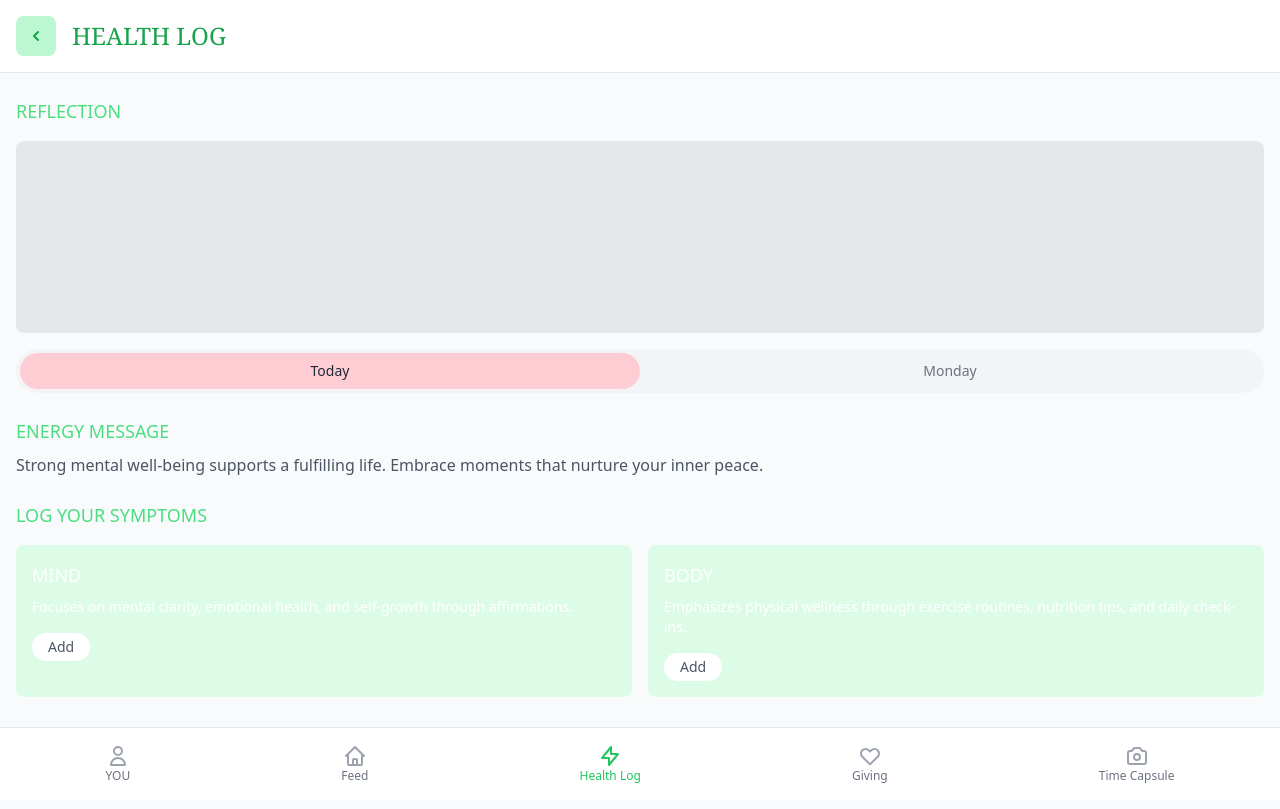
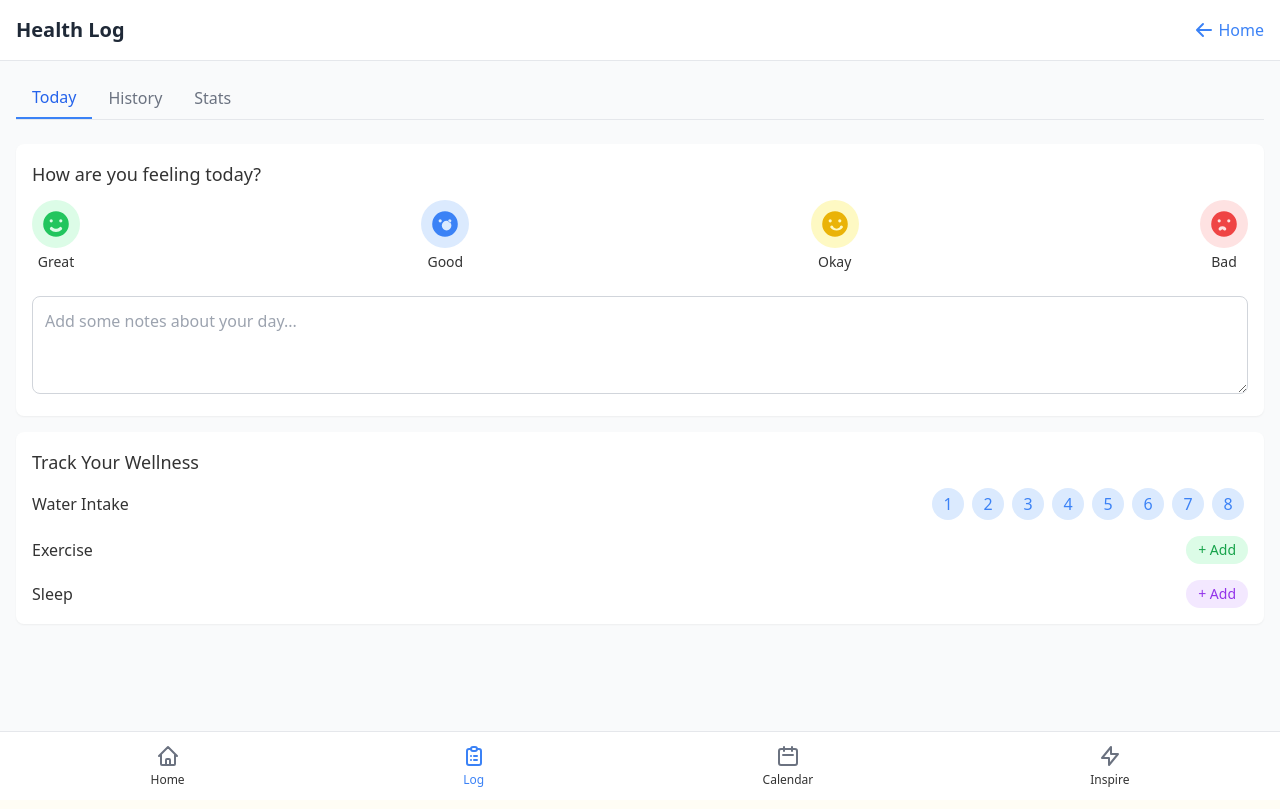
Before and after one commit to TheSamanthaWilliams/you-wellness-app, a Next.js app: page /health-log in a window 1280 px wide. Built offline with nearby package versions, Linux system fonts and the light colour scheme.

Commit message:
Update page.js

```diff
--- a/app/health-log/page.js
+++ b/app/health-log/page.js
@@ -1,134 +1,198 @@
-"use client";
-
 import React, { useState } from 'react';
 import Link from 'next/link';
 
 export default function HealthLogPage() {
-  const [activeDay, setActiveDay] = useState('today');
+  const [activeTab, setActiveTab] = useState('today');
 
   return (
     <div className="min-h-screen bg-gray-50">
-      {/* Header */}
       <header className="bg-white py-4 px-4 border-b border-gray-200">
-        <div className="flex items-center">
-          <Link href="/dashboard" className="mr-4">
-            <div className="w-10 h-10 bg-green-200 rounded-lg flex items-center justify-center">
-              <svg xmlns="http://www.w3.org/2000/svg" className="h-5 w-5 text-green-600" viewBox="0 0 20 20" fill="currentColor">
-                <path fillRule="evenodd" d="M12.707 5.293a1 1 0 010 1.414L9.414 10l3.293 3.293a1 1 0 01-1.414 1.414l-4-4a1 1 0 010-1.414l4-4a1 1 0 011.414 0z" clipRule="evenodd" />
+        <div className="flex items-center justify-between">
+          <h1 className="text-xl font-bold text-gray-800">Health Log</h1>
+          <Link href="/" className="text-blue-500 flex items-center">
+            <svg xmlns="http://www.w3.org/2000/svg" className="h-5 w-5 mr-1" viewBox="0 0 20 20" fill="currentColor">
+              <path fillRule="evenodd" d="M9.707 16.707a1 1 0 01-1.414 0l-6-6a1 1 0 010-1.414l6-6a1 1 0 011.414 1.414L5.414 9H17a1 1 0 110 2H5.414l4.293 4.293a1 1 0 010 1.414z" clipRule="evenodd" />
             </svg>
-            </div>
+            Home
           </Link>
-          <h1 className="text-2xl font-serif text-green-600">HEALTH LOG</h1>
         </div>
       </header>
 
       <div className="px-4 py-6">
-        {/* Reflection Section */}
-        <div className="mb-6">
-          <h2 className="text-green-400 text-lg font-light mb-4">REFLECTION</h2>
-
-          <div className="w-full h-48 rounded-lg overflow-hidden mb-4 bg-gray-200"></div>
-
-          {/* Day Selector */}
-          <div className="flex bg-gray-100 rounded-full p-1 mb-4">
+        <div className="flex mb-6 border-b border-gray-200">
           <button
-              onClick={() => setActiveDay('today')}
-              className={`flex-1 py-2 px-4 rounded-full text-sm ${
-                activeDay === 'today' ? 'bg-rose-200 text-gray-800' : 'text-gray-500'
+            onClick={() => setActiveTab('today')}
+            className={`pb-2 px-4 ${
+              activeTab === 'today'
+                ? 'border-b-2 border-blue-500 text-blue-600 font-medium'
+                : 'text-gray-500'
             }`}
           >
             Today
           </button>
           <button
-              onClick={() => setActiveDay('monday')}
-              className={`flex-1 py-2 px-4 rounded-full text-sm ${
-                activeDay === 'monday' ? 'bg-rose-200 text-gray-800' : 'text-gray-500'
+            onClick={() => setActiveTab('history')}
+            className={`pb-2 px-4 ${
+              activeTab === 'history'
+                ? 'border-b-2 border-blue-500 text-blue-600 font-medium'
+                : 'text-gray-500'
             }`}
           >
-              Monday
+            History
           </button>
-          </div>
-        </div>
-
-        {/* Energy Message */}
-        <div className="mb-6">
-          <h2 className="text-green-400 text-lg font-light mb-2">ENERGY MESSAGE</h2>
-          <p className="text-gray-600">
-            Strong mental well-being supports a fulfilling life. Embrace moments that nurture your inner peace.
-          </p>
-        </div>
-
-        {/* Log Your Symptoms */}
-        <div className="mb-6">
-          <h2 className="text-green-400 text-lg font-light mb-4">LOG YOUR SYMPTOMS</h2>
-
-          <div className="grid grid-cols-2 gap-4">
-            {/* Mind Section */}
-            <div className="bg-green-100 rounded-lg p-4">
-              <h3 className="text-white text-lg font-medium mb-2">MIND</h3>
-              <p className="text-white text-sm mb-4">
-                Focuses on mental clarity, emotional health, and self-growth through affirmations.
-              </p>
-              <button className="bg-white text-gray-600 rounded-full px-4 py-1 text-sm">
-                Add
+          <button
+            onClick={() => setActiveTab('stats')}
+            className={`pb-2 px-4 ${
+              activeTab === 'stats'
+                ? 'border-b-2 border-blue-500 text-blue-600 font-medium'
+                : 'text-gray-500'
+            }`}
+          >
+            Stats
           </button>
         </div>
 
-            {/* Body Section */}
-            <div className="bg-green-100 rounded-lg p-4">
-              <h3 className="text-white text-lg font-medium mb-2">BODY</h3>
-              <p className="text-white text-sm mb-4">
-                Emphasizes physical wellness through exercise routines, nutrition tips, and daily check-ins.
-              </p>
-              <button className="bg-white text-gray-600 rounded-full px-4 py-1 text-sm">
-                Add
+        {activeTab === 'today' && (
+          <div>
+            <div className="bg-white rounded-lg shadow-sm p-4 mb-4">
+              <h2 className="text-lg font-medium mb-3">How are you feeling today?</h2>
+              <div className="flex justify-between mb-6">
+                <button className="flex flex-col items-center">
+                  <div className="w-12 h-12 rounded-full bg-green-100 flex items-center justify-center mb-1">
+                    <svg xmlns="http://www.w3.org/2000/svg" className="h-8 w-8 text-green-500" viewBox="0 0 20 20" fill="currentColor">
+                      <path fillRule="evenodd" d="M10 18a8 8 0 100-16 8 8 0 000 16zM7 9a1 1 0 100-2 1 1 0 000 2zm7-1a1 1 0 11-2 0 1 1 0 012 0zm-.464 5.535a1 1 0 10-1.415-1.414 3 3 0 01-4.242 0 1 1 0 00-1.415 1.414 5 5 0 007.072 0z" clipRule="evenodd" />
+                    </svg>
+                  </div>
+                  <span className="text-sm">Great</span>
+                </button>
+                <button className="flex flex-col items-center">
+                  <div className="w-12 h-12 rounded-full bg-blue-100 flex items-center justify-center mb-1">
+                    <svg xmlns="http://www.w3.org/2000/svg" className="h-8 w-8 text-blue-500" viewBox="0 0 20 20" fill="currentColor">
+                      <path fillRule="evenodd" d="M10 18a8 8 0 100-16 8 8 0 000 16zM7 9a1 1 0 100-2 1 1 0 000 2zm7-1a1 1 0 11-2 0 1 1 0 012 0zm-3 6a3 3 0 100-6 3 3 0 000 6z" clipRule="evenodd" />
+                    </svg>
+                  </div>
+                  <span className="text-sm">Good</span>
+                </button>
+                <button className="flex flex-col items-center">
+                  <div className="w-12 h-12 rounded-full bg-yellow-100 flex items-center justify-center mb-1">
+                    <svg xmlns="http://www.w3.org/2000/svg" className="h-8 w-8 text-yellow-500" viewBox="0 0 20 20" fill="currentColor">
+                      <path fillRule="evenodd" d="M10 18a8 8 0 100-16 8 8 0 000 16zM7 9a1 1 0 100-2 1 1 0 000 2zm7-1a1 1 0 11-2 0 1 1 0 012 0zm-3 6a5 5 0 01-4-2 1 1 0 112 0 3 3 0 004 0 1 1 0 112 0 5 5 0 01-4 2z" clipRule="evenodd" />
+                    </svg>
+                  </div>
+                  <span className="text-sm">Okay</span>
+                </button>
+                <button className="flex flex-col items-center">
+                  <div className="w-12 h-12 rounded-full bg-red-100 flex items-center justify-center mb-1">
+                    <svg xmlns="http://www.w3.org/2000/svg" className="h-8 w-8 text-red-500" viewBox="0 0 20 20" fill="currentColor">
+                      <path fillRule="evenodd" d="M10 18a8 8 0 100-16 8 8 0 000 16zM7 9a1 1 0 100-2 1 1 0 000 2zm7-1a1 1 0 11-2 0 1 1 0 012 0zm-4.293 5.707a1 1 0 101.414-1.414 3 3 0 00-4.242 0 1 1 0 001.414 1.414 1 1 0 011.414 0z" clipRule="evenodd" />
+                    </svg>
+                  </div>
+                  <span className="text-sm">Bad</span>
+                </button>
+              </div>
+              <textarea
+                className="w-full border border-gray-300 rounded-lg p-3 text-gray-700 focus:outline-none focus:ring-2 focus:ring-blue-500 focus:border-transparent"
+                placeholder="Add some notes about your day..."
+                rows="3"
+              ></textarea>
+            </div>
+
+            <div className="bg-white rounded-lg shadow-sm p-4 mb-4">
+              <h2 className="text-lg font-medium mb-3">Track Your Wellness</h2>
+              <div className="space-y-4">
+                <div className="flex items-center justify-between">
+                  <span className="font-medium">Water Intake</span>
+                  <div className="flex">
+                    {[1, 2, 3, 4, 5, 6, 7, 8].map((n) => (
+                      <button key={n} className="w-8 h-8 rounded-full bg-blue-100 text-blue-500 mx-1 hover:bg-blue-200">
+                        {n}
+                      </button>
+                    ))}
+                  </div>
+                </div>
+                <div className="flex items-center justify-between">
+                  <span className="font-medium">Exercise</span>
+                  <button className="bg-green-100 text-green-600 py-1 px-3 rounded-full text-sm font-medium">
+                    + Add
+                  </button>
+                </div>
+                <div className="flex items-center justify-between">
+                  <span className="font-medium">Sleep</span>
+                  <button className="bg-purple-100 text-purple-600 py-1 px-3 rounded-full text-sm font-medium">
+                    + Add
                   </button>
                 </div>
               </div>
             </div>
           </div>
+        )}
 
-      {/* Bottom Navigation */}
-      <nav className="fixed bottom-0 left-0 right-0 bg-white border-t border-gray-200 flex justify-around py-2">
-        <Link href="/you" className="flex flex-col items-center px-4 py-2">
-          <svg xmlns="http://www.w3.org/2000/svg" className="h-6 w-6 text-gray-400" fill="none" viewBox="0 0 24 24" stroke="currentColor">
-            <path strokeLinecap="round" strokeLinejoin="round" strokeWidth={2} d="M16 7a4 4 0 11-8 0 4 4 0 018 0zM12 14a7 7 0 00-7 7h14a7 7 0 00-7-7z" />
-          </svg>
-          <span className="text-xs text-gray-500">YOU</span>
-        </Link>
+        {activeTab === 'history' && (
+          <div className="bg-white rounded-lg shadow-sm p-4">
+            <h2 className="text-lg font-medium mb-3">Your Health History</h2>
+            <div className="space-y-3">
+              <div className="border-b border-gray-100 pb-3">
+                <div className="flex justify-between">
+                  <span className="text-gray-500">March 31, 2025</span>
+                  <span className="text-green-500 font-medium">Great</span>
+                </div>
+                <p className="text-sm text-gray-700 mt-1">Completed 30-minute workout and drank 8 glasses of water.</p>
+              </div>
+              <div className="border-b border-gray-100 pb-3">
+                <div className="flex justify-between">
+                  <span className="text-gray-500">March 30, 2025</span>
+                  <span className="text-blue-500 font-medium">Good</span>
+                </div>
+                <p className="text-sm text-gray-700 mt-1">Felt well-rested after 8 hours of sleep.</p>
+              </div>
+              <div className="border-b border-gray-100 pb-3">
+                <div className="flex justify-between">
+                  <span className="text-gray-500">March 29, 2025</span>
+                  <span className="text-yellow-500 font-medium">Okay</span>
+                </div>
+                <p className="text-sm text-gray-700 mt-1">Busy day at work, only managed to drink 5 glasses of water.</p>
+              </div>
+            </div>
+          </div>
+        )}
 
-        <Link href="/feed" className="flex flex-col items-center px-4 py-2">
-          <svg xmlns="http://www.w3.org/2000/svg" className="h-6 w-6 text-gray-400" fill="none" viewBox="0 0 24 24" stroke="currentColor">
+        {activeTab === 'stats' && (
+          <div className="bg-white rounded-lg shadow-sm p-4">
+            <h2 className="text-lg font-medium mb-3">Wellness Statistics</h2>
+            <p className="text-gray-500 text-center py-4">Your wellness data will be visualized here.</p>
+            <div className="h-48 bg-gray-100 rounded-lg flex items-center justify-center">
+              <p className="text-gray-500">Weekly and monthly trends will appear here</p>
+            </div>
+          </div>
+        )}
+      </div>
+
+      <div className="fixed bottom-0 left-0 right-0 bg-white border-t border-gray-200 p-3 flex justify-around">
+        <Link href="/" className="flex flex-col items-center">
+          <svg xmlns="http://www.w3.org/2000/svg" className="h-6 w-6 text-gray-500" fill="none" viewBox="0 0 24 24" stroke="currentColor">
             <path strokeLinecap="round" strokeLinejoin="round" strokeWidth={2} d="M3 12l2-2m0 0l7-7 7 7M5 10v10a1 1 0 001 1h3m10-11l2 2m-2-2v10a1 1 0 01-1 1h-3m-6 0a1 1 0 001-1v-4a1 1 0 011-1h2a1 1 0 011 1v4a1 1 0 001 1m-6 0h6" />
           </svg>
-          <span className="text-xs text-gray-500">Feed</span>
+          <span className="text-xs mt-1">Home</span>
         </Link>
-
-        <Link href="/health-log" className="flex flex-col items-center px-4 py-2">
-          <svg xmlns="http://www.w3.org/2000/svg" className="h-6 w-6 text-green-500" fill="none" viewBox="0 0 24 24" stroke="currentColor">
+        <Link href="/health-log" className="flex flex-col items-center">
+          <svg xmlns="http://www.w3.org/2000/svg" className="h-6 w-6 text-blue-500" fill="none" viewBox="0 0 24 24" stroke="currentColor">
+            <path strokeLinecap="round" strokeLinejoin="round" strokeWidth={2} d="M9 5H7a2 2 0 00-2 2v12a2 2 0 002 2h10a2 2 0 002-2V7a2 2 0 00-2-2h-2M9 5a2 2 0 002 2h2a2 2 0 002-2M9 5a2 2 0 012-2h2a2 2 0 012 2m-3 7h3m-3 4h3m-6-4h.01M9 16h.01" />
+          </svg>
+          <span className="text-xs mt-1 text-blue-500">Log</span>
+        </Link>
+        <Link href="/calendar" className="flex flex-col items-center">
+          <svg xmlns="http://www.w3.org/2000/svg" className="h-6 w-6 text-gray-500" fill="none" viewBox="0 0 24 24" stroke="currentColor">
+            <path strokeLinecap="round" strokeLinejoin="round" strokeWidth={2} d="M8 7V3m8 4V3m-9 8h10M5 21h14a2 2 0 002-2V7a2 2 0 00-2-2H5a2 2 0 00-2 2v12a2 2 0 002 2z" />
+          </svg>
+          <span className="text-xs mt-1">Calendar</span>
+        </Link>
+        <Link href="/inspiration" className="flex flex-col items-center">
+          <svg xmlns="http://www.w3.org/2000/svg" className="h-6 w-6 text-gray-500" fill="none" viewBox="0 0 24 24" stroke="currentColor">
             <path strokeLinecap="round" strokeLinejoin="round" strokeWidth={2} d="M13 10V3L4 14h7v7l9-11h-7z" />
           </svg>
-          <span className="text-xs text-green-500">Health Log</span>
+          <span className="text-xs mt-1">Inspire</span>
         </Link>
-
-        <Link href="/giving" className="flex flex-col items-center px-4 py-2">
-          <svg xmlns="http://www.w3.org/2000/svg" className="h-6 w-6 text-gray-400" fill="none" viewBox="0 0 24 24" stroke="currentColor">
-            <path strokeLinecap="round" strokeLinejoin="round" strokeWidth={2} d="M4.318 6.318a4.5 4.5 0 000 6.364L12 20.364l7.682-7.682a4.5 4.5 0 00-6.364-6.364L12 7.636l-1.318-1.318a4.5 4.5 0 00-6.364 0z" />
-          </svg>
-          <span className="text-xs text-gray-500">Giving</span>
-        </Link>
-
-        <Link href="/time-capsule" className="flex flex-col items-center px-4 py-2">
-          <svg xmlns="http://www.w3.org/2000/svg" className="h-6 w-6 text-gray-400" fill="none" viewBox="0 0 24 24" stroke="currentColor">
-            <path strokeLinecap="round" strokeLinejoin="round" strokeWidth={2} d="M3 9a2 2 0 012-2h.93a2 2 0 001.664-.89l.812-1.22A2 2 0 0110.07 4h3.86a2 2 0 011.664.89l.812 1.22A2 2 0 0018.07 7H19a2 2 0 012 2v9a2 2 0 01-2 2H5a2 2 0 01-2-2V9z" />
-            <path strokeLinecap="round" strokeLinejoin="round" strokeWidth={2} d="M15 13a3 3 0 11-6 0 3 3 0 016 0z" />
-          </svg>
-          <span className="text-xs text-gray-500">Time Capsule</span>
-        </Link>
-      </nav>
-
-      {/* Add padding at bottom to account for fixed nav */}
-      <div className="h-16"></div>
+      </div>
     </div>
   );
 }
```
Lines whose indentation alone changed are shown as unchanged.
